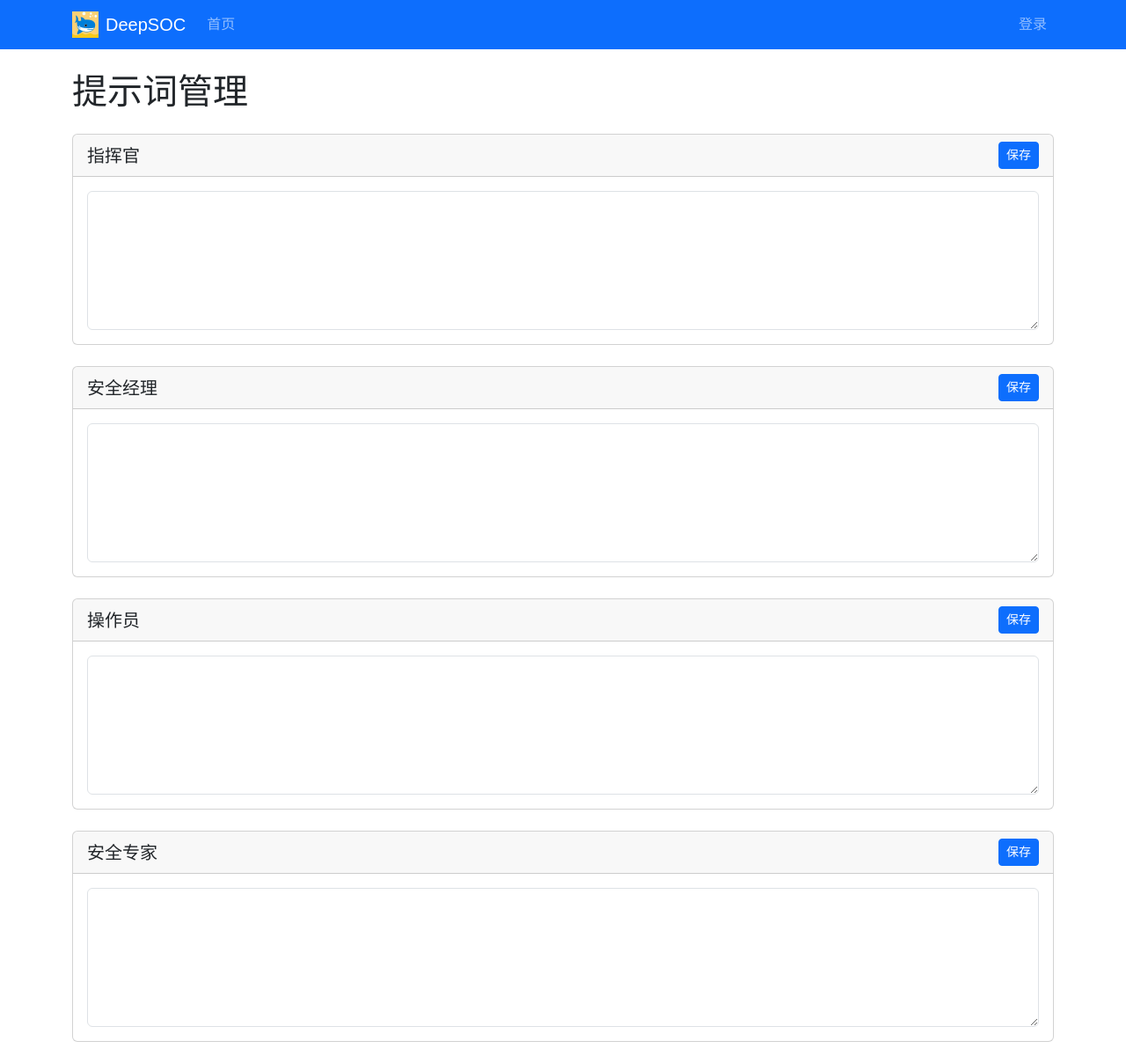
After one commit to wzfukui/deepsoc, a Flask app: template app/templates/prompt_management.html in a window 1280 px wide. The commit adds this page. Shown: the whole page at 88% size. Run offline with Flask 3, Linux system fonts and the light colour scheme; the template is opened without the code that fills it, so the values that code supplies are empty; some libraries are stand-ins or nearby versions.

Commit message:
feat: add prompt management interface

```diff
--- a/app/controllers/__init__.py
+++ b/app/controllers/__init__.py
@@ -4,5 +4,6 @@ from flask import Blueprint
 from .event_controller import event_bp
 from .socket_controller import register_socket_events, broadcast_message
 from .auth_controller import auth_bp
+from .prompt_controller import prompt_bp
 
-__all__ = ['event_bp', 'register_socket_events', 'broadcast_message', 'auth_bp']
+__all__ = ['event_bp', 'register_socket_events', 'broadcast_message', 'auth_bp', 'prompt_bp']
--- /dev/null
+++ b/app/controllers/prompt_controller.py
@@ -0,0 +1,57 @@
+import logging
+from pathlib import Path
+from flask import Blueprint, request, jsonify
+from flask_jwt_extended import jwt_required
+
+prompt_bp = Blueprint('prompt', __name__)
+logger = logging.getLogger(__name__)
+
+PROMPT_DIR = Path(__file__).parent.parent / 'prompts'
+ROLE_FILES = {
+    '_captain': 'role_soc_captain.md',
+    '_manager': 'role_soc_manager.md',
+    '_operator': 'role_soc_operator.md',
+    '_expert': 'role_soc_expert.md'
+}
+
+
+def _load_prompt(role: str) -> str:
+    file_path = PROMPT_DIR / ROLE_FILES[role]
+    if file_path.exists():
+        with open(file_path, 'r', encoding='utf-8') as f:
+            return f.read()
+    return ''
+
+
+def _save_prompt(role: str, content: str) -> None:
+    file_path = PROMPT_DIR / ROLE_FILES[role]
+    with open(file_path, 'w', encoding='utf-8') as f:
+        f.write(content)
+
+
+@prompt_bp.route('/list', methods=['GET'])
+@jwt_required()
+def list_prompts():
+    """Return prompts for all supported roles."""
+    prompts = {role: _load_prompt(role) for role in ROLE_FILES}
+    return jsonify({'status': 'success', 'data': prompts})
+
+
+@prompt_bp.route('/<role>', methods=['GET', 'PUT'])
+@jwt_required()
+def handle_prompt(role):
+    """Get or update prompt for a specific role."""
+    if role not in ROLE_FILES:
+        return jsonify({'status': 'error', 'message': '未知角色'}), 400
+
+    if request.method == 'GET':
+        return jsonify({'status': 'success', 'data': _load_prompt(role)})
+
+    data = request.get_json() or {}
+    content = data.get('prompt', '')
+    try:
+        _save_prompt(role, content)
+        return jsonify({'status': 'success', 'message': '保存成功'})
+    except Exception as e:
+        logger.error(f'保存提示词失败: {e}')
+        return jsonify({'status': 'error', 'message': '保存失败'}), 500
--- a/app/static/js/index.js
+++ b/app/static/js/index.js
@@ -280,14 +280,17 @@ function updateAuthUI(isAuthenticated) {
     // 更新导航栏状态
     const loginNavItem = document.getElementById('login-nav-item');
     const userNavItem = document.getElementById('user-nav-item');
+    const settingsNavItem = document.getElementById('settings-nav-item');
 
     if (loginNavItem && userNavItem) {
         if (isAuthenticated) {
             loginNavItem.classList.add('d-none');
             userNavItem.classList.remove('d-none');
+            if (settingsNavItem) settingsNavItem.classList.remove('d-none');
         } else {
             loginNavItem.classList.remove('d-none');
             userNavItem.classList.add('d-none');
+            if (settingsNavItem) settingsNavItem.classList.add('d-none');
         }
     }
 }
--- /dev/null
+++ b/app/static/js/prompt_management.js
@@ -0,0 +1,133 @@
+// 提示词管理页面脚本
+const API_BASE_URL = '/api';
+
+function getAuthHeaders() {
+    const token = localStorage.getItem('access_token') || getCookie('access_token');
+    return {
+        'Content-Type': 'application/json',
+        'Authorization': token ? `Bearer ${token}` : ''
+    };
+}
+
+function getCookie(name) {
+    const value = `; ${document.cookie}`;
+    const parts = value.split(`; ${name}=`);
+    if (parts.length === 2) return parts.pop().split(';').shift();
+    return null;
+}
+
+function showToast(message, type = 'info') {
+    const toastContainer = document.getElementById('toast-container');
+    const toast = document.createElement('div');
+    toast.className = `toast align-items-center text-white bg-${type === 'success' ? 'success' : type === 'error' ? 'danger' : 'primary'}`;
+    toast.setAttribute('role', 'alert');
+    toast.setAttribute('aria-live', 'assertive');
+    toast.setAttribute('aria-atomic', 'true');
+    toast.innerHTML = `
+        <div class="d-flex">
+            <div class="toast-body">${message}</div>
+            <button type="button" class="btn-close btn-close-white me-2 m-auto" data-bs-dismiss="toast" aria-label="Close"></button>
+        </div>`;
+    toastContainer.appendChild(toast);
+    const bsToast = new bootstrap.Toast(toast, { autohide: true, delay: 3000 });
+    bsToast.show();
+    toast.addEventListener('hidden.bs.toast', () => toast.remove());
+}
+
+function updateAuthUI(isAuthenticated) {
+    const loginNavItem = document.getElementById('login-nav-item');
+    const userNavItem = document.getElementById('user-nav-item');
+    const settingsNavItem = document.getElementById('settings-nav-item');
+    if (loginNavItem && userNavItem) {
+        if (isAuthenticated) {
+            loginNavItem.classList.add('d-none');
+            userNavItem.classList.remove('d-none');
+            if (settingsNavItem) settingsNavItem.classList.remove('d-none');
+        } else {
+            loginNavItem.classList.remove('d-none');
+            userNavItem.classList.add('d-none');
+            if (settingsNavItem) settingsNavItem.classList.add('d-none');
+        }
+    }
+}
+
+function checkAuth() {
+    const token = localStorage.getItem('access_token') || getCookie('access_token');
+    updateAuthUI(!!token);
+    if (token) {
+        fetch('/api/auth/check-auth', {
+            headers: { 'Authorization': `Bearer ${token}` },
+            credentials: 'include'
+        })
+        .then(r => r.json())
+        .then(data => {
+            if (!data.authenticated) {
+                localStorage.removeItem('access_token');
+                localStorage.removeItem('user_info');
+                document.cookie = 'access_token=; expires=Thu, 01 Jan 1970 00:00:00 UTC; path=/;';
+                updateAuthUI(false);
+            }
+        })
+        .catch(() => {
+            localStorage.removeItem('access_token');
+            localStorage.removeItem('user_info');
+            document.cookie = 'access_token=; expires=Thu, 01 Jan 1970 00:00:00 UTC; path=/;';
+            updateAuthUI(false);
+        });
+    }
+}
+
+function loadPrompts() {
+    fetch(`${API_BASE_URL}/prompt/list`, { headers: getAuthHeaders(), credentials: 'include' })
+        .then(r => r.json())
+        .then(data => {
+            if (data.status === 'success') {
+                const prompts = data.data;
+                for (const role in prompts) {
+                    const textarea = document.getElementById(`prompt-${role}`);
+                    if (textarea) textarea.value = prompts[role];
+                }
+            } else {
+                showToast(data.message || '加载失败', 'error');
+            }
+        })
+        .catch(() => showToast('加载失败', 'error'));
+}
+
+function savePrompt(role) {
+    const textarea = document.getElementById(`prompt-${role}`);
+    if (!textarea) return;
+    fetch(`${API_BASE_URL}/prompt/${role}`, {
+        method: 'PUT',
+        headers: getAuthHeaders(),
+        body: JSON.stringify({ prompt: textarea.value }),
+        credentials: 'include'
+    })
+        .then(r => r.json())
+        .then(data => {
+            if (data.status === 'success') {
+                showToast('保存成功', 'success');
+            } else {
+                showToast(data.message || '保存失败', 'error');
+            }
+        })
+        .catch(() => showToast('保存失败', 'error'));
+}
+
+document.addEventListener('DOMContentLoaded', () => {
+    checkAuth();
+    loadPrompts();
+    document.querySelectorAll('.save-prompt-btn').forEach(btn => {
+        btn.addEventListener('click', () => savePrompt(btn.dataset.role));
+    });
+    const logoutBtn = document.getElementById('logout-btn');
+    if (logoutBtn) logoutBtn.addEventListener('click', logout);
+});
+
+function logout() {
+    localStorage.removeItem('access_token');
+    localStorage.removeItem('user_info');
+    document.cookie = 'access_token=; expires=Thu, 01 Jan 1970 00:00:00 UTC; path=/;';
+    showToast('已成功退出登录', 'info');
+    setTimeout(() => { window.location.href = '/login'; }, 1500);
+}
--- a/app/templates/index.html
+++ b/app/templates/index.html
@@ -22,6 +22,12 @@
                 <ul class="navbar-nav me-auto mb-2 mb-lg-0">
                     <li class="nav-item">
                         <a class="nav-link active" href="/">首页</a>
+                    </li>
+                    <li class="nav-item dropdown d-none" id="settings-nav-item">
+                        <a class="nav-link dropdown-toggle" href="#" id="settings-dropdown" role="button" data-bs-toggle="dropdown">设置</a>
+                        <ul class="dropdown-menu">
+                            <li><a class="dropdown-item" href="/settings/prompts">提示词管理</a></li>
+                        </ul>
                     </li>
                 </ul>
                 <ul class="navbar-nav">
--- /dev/null
+++ b/app/templates/prompt_management.html
@@ -0,0 +1,96 @@
+<!DOCTYPE html>
+<html lang="zh-CN">
+<head>
+    <meta charset="UTF-8">
+    <meta name="viewport" content="width=device-width, initial-scale=1.0">
+    <title>提示词管理 - DeepSOC</title>
+    <link rel="stylesheet" href="/static/css/bootstrap.min.css">
+    <link rel="stylesheet" href="/static/css/style.css">
+</head>
+<body>
+    <nav class="navbar navbar-expand-lg navbar-dark bg-primary mb-4">
+        <div class="container">
+            <a class="navbar-brand d-flex align-items-center" href="/">
+                <img src="/static/images/logo/logo.png" alt="DeepSOC Logo" height="30" class="me-2">
+                DeepSOC
+            </a>
+            <button class="navbar-toggler" type="button" data-bs-toggle="collapse" data-bs-target="#navbarNav">
+                <span class="navbar-toggler-icon"></span>
+            </button>
+            <div class="collapse navbar-collapse" id="navbarNav">
+                <ul class="navbar-nav me-auto mb-2 mb-lg-0">
+                    <li class="nav-item">
+                        <a class="nav-link" href="/">首页</a>
+                    </li>
+                    <li class="nav-item dropdown" id="settings-nav-item">
+                        <a class="nav-link dropdown-toggle active" href="#" id="settings-dropdown" role="button" data-bs-toggle="dropdown">设置</a>
+                        <ul class="dropdown-menu">
+                            <li><a class="dropdown-item active" href="/settings/prompts">提示词管理</a></li>
+                        </ul>
+                    </li>
+                </ul>
+                <ul class="navbar-nav">
+                    <li class="nav-item" id="login-nav-item">
+                        <a class="nav-link" href="/login">登录</a>
+                    </li>
+                    <li class="nav-item dropdown d-none" id="user-nav-item">
+                        <a class="nav-link dropdown-toggle" href="#" role="button" data-bs-toggle="dropdown">
+                            <span id="user-info">用户</span>
+                        </a>
+                        <ul class="dropdown-menu dropdown-menu-end">
+                            <li><a class="dropdown-item" href="#" id="logout-btn">退出登录</a></li>
+                        </ul>
+                    </li>
+                </ul>
+            </div>
+        </div>
+    </nav>
+
+    <div class="container">
+        <h1 class="mb-4">提示词管理</h1>
+        <div id="prompt-container">
+            <div class="card mb-4">
+                <div class="card-header d-flex justify-content-between align-items-center">
+                    <h5 class="mb-0">指挥官</h5>
+                    <button class="btn btn-sm btn-primary save-prompt-btn" data-role="_captain">保存</button>
+                </div>
+                <div class="card-body">
+                    <textarea class="form-control" rows="6" id="prompt-_captain"></textarea>
+                </div>
+            </div>
+            <div class="card mb-4">
+                <div class="card-header d-flex justify-content-between align-items-center">
+                    <h5 class="mb-0">安全经理</h5>
+                    <button class="btn btn-sm btn-primary save-prompt-btn" data-role="_manager">保存</button>
+                </div>
+                <div class="card-body">
+                    <textarea class="form-control" rows="6" id="prompt-_manager"></textarea>
+                </div>
+            </div>
+            <div class="card mb-4">
+                <div class="card-header d-flex justify-content-between align-items-center">
+                    <h5 class="mb-0">操作员</h5>
+                    <button class="btn btn-sm btn-primary save-prompt-btn" data-role="_operator">保存</button>
+                </div>
+                <div class="card-body">
+                    <textarea class="form-control" rows="6" id="prompt-_operator"></textarea>
+                </div>
+            </div>
+            <div class="card mb-4">
+                <div class="card-header d-flex justify-content-between align-items-center">
+                    <h5 class="mb-0">安全专家</h5>
+                    <button class="btn btn-sm btn-primary save-prompt-btn" data-role="_expert">保存</button>
+                </div>
+                <div class="card-body">
+                    <textarea class="form-control" rows="6" id="prompt-_expert"></textarea>
+                </div>
+            </div>
+        </div>
+    </div>
+
+    <div id="toast-container" class="toast-container position-fixed bottom-0 end-0 p-3"></div>
+
+    <script src="/static/js/bootstrap.bundle.min.js"></script>
+    <script src="/static/js/prompt_management.js"></script>
+</body>
+</html>
--- a/main.py
+++ b/main.py
@@ -64,6 +64,9 @@ app.register_blueprint(event_bp, url_prefix='/api/event')
 
 from app.controllers.auth_controller import auth_bp
 app.register_blueprint(auth_bp, url_prefix='/api/auth')
+
+from app.controllers.prompt_controller import prompt_bp
+app.register_blueprint(prompt_bp, url_prefix='/api/prompt')
 
 from app.controllers.socket_controller import register_socket_events
 register_socket_events(socketio)
@@ -202,6 +205,11 @@ def login():
 def warroom(event_id):
     return render_template('warroom.html', event_id=event_id)
 
+@app.route('/settings/prompts')
+@login_required
+def prompt_settings():
+    return render_template('prompt_management.html')
+
 @app.route('/health')
 def health():
     return jsonify({
```
Also changed, not shown: app/prompts/generate_prompt.py (+29 -72 lines), changelog.md.
